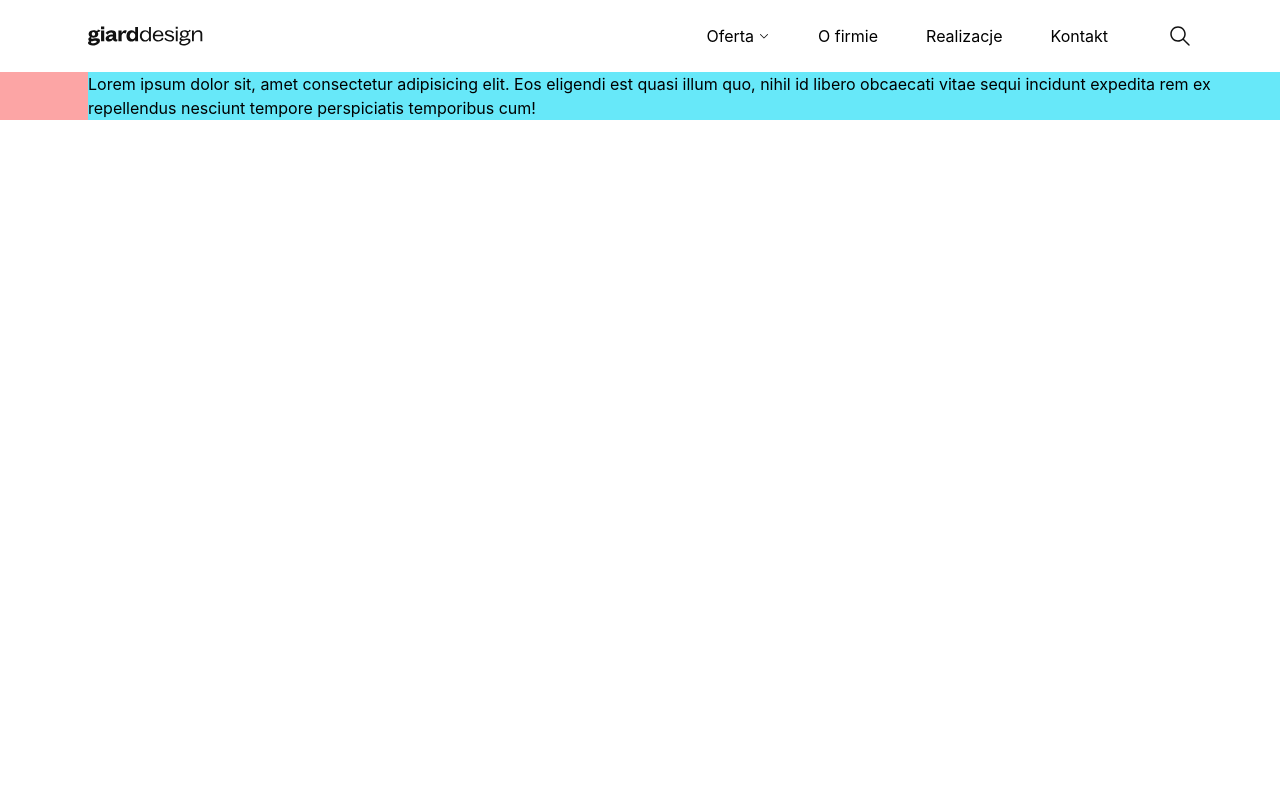
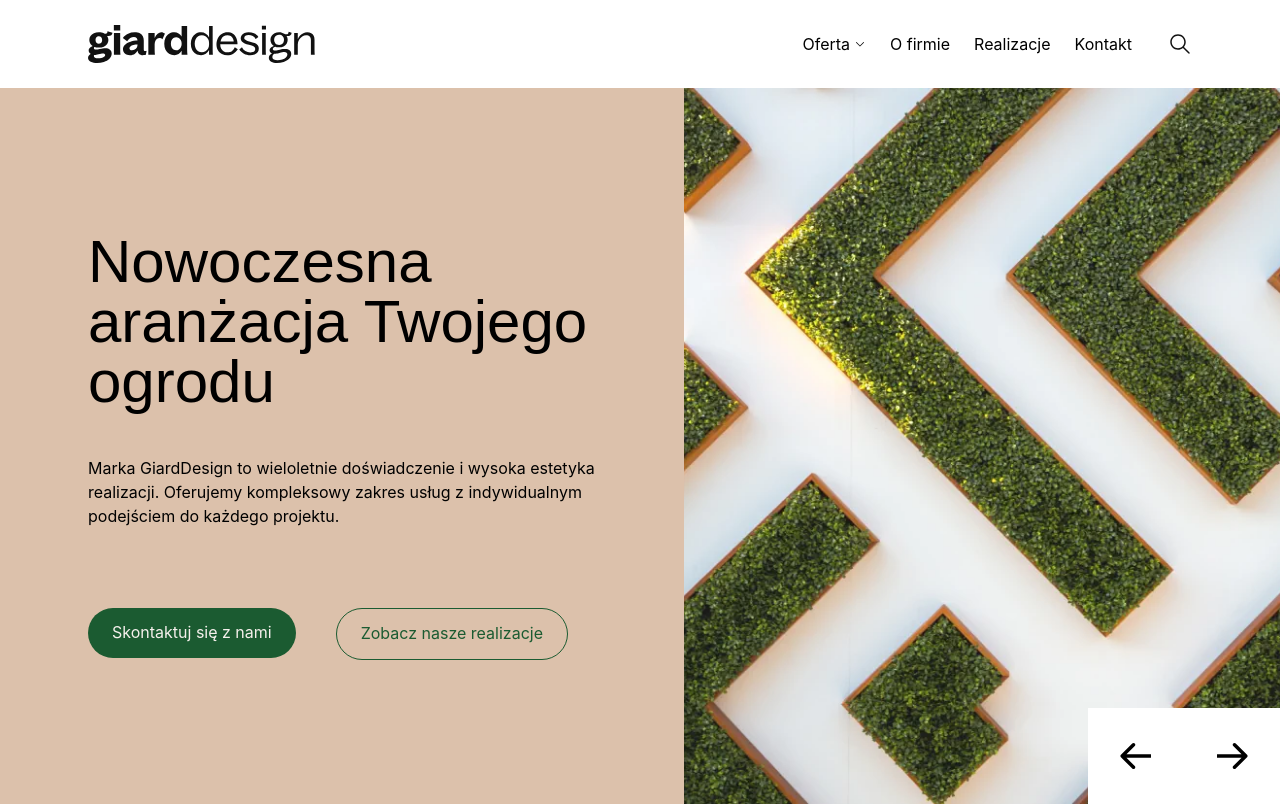
Before and after one commit to tomaszwasik31/GiardDesign, a website: page src/index.html in a window 1280 px wide. Drawn offline with Linux system fonts and the light colour scheme.

Commit message:
column layout, hero section structure

```diff
--- a/src/index.html
+++ b/src/index.html
@@ -6,12 +6,12 @@
     <link href="/dist/output.css" rel="stylesheet" />
     <title>Giard Design</title>
   </head>
-  <body class="flex justify-center items-center">
-   <div class="page-wrapper">
-    <nav class="relative flex justify-between py-6 padding-global">
-      <img src="img/giarddesign-logo.svg" alt="Giard Design Logo" />
-      <div class="nav-links-container gap-12 hidden lg:flex">
-        <div class="relative inline-block">
+  <body >
+   <div class="">
+    <nav class="grid grid-cols-12 gap-16 padding-global items-center py-6">
+     <img src="img/giarddesign-logo.svg" width="100%" alt="" class="col-span-3">
+      <div class="nav-links-container col-span-9 gap-6 justify-end hidden md:flex">
+        <div class="">
           <a
             href="#"
             class="dropdown-toggle flex items-center gap-1 hover:text-green"
@@ -53,7 +53,30 @@
         </div>
       </div>
     </nav>
-    <section id="hero" class="bg-red-300 padding-global no-padding-global-right"> <p class="bg-cyan-300">Lorem ipsum dolor sit, amet consectetur adipisicing elit. Eos eligendi est quasi illum quo, nihil id libero obcaecati vitae sequi incidunt expedita rem ex repellendus nesciunt tempore perspiciatis temporibus cum!</p></section>
+
+      <section id="hero" class="bg-beige   relative grid grid-cols-12  items-center padding-global padding-global-left-only">
+        <div class="hero-left-container  py-6 pr-20 lg:py-36 col-span-12 lg:col-span-6 ">
+          <h1 class="font-medium text-3xl lg:text-6xl">Nowoczesna aranżacja Twojego ogrodu </h1>
+          <p class=" py-6 lg:pt-11 lg:pb-20">Marka GiardDesign to wieloletnie doświadczenie i wysoka estetyka realizacji. Oferujemy kompleksowy zakres usług z indywidualnym podejściem do każdego projektu.</p>
+          <div class="hero-btn-container flex gap-10 flex-col lg:flex-row">
+            <button class="btn">Skontaktuj się z nami</button>
+            <button class="btn btn-secondary">Zobacz nasze realizacje</button>
+          </div>
+        </div>
+        <div class="hero-right-container  h-72 lg:h-full w-full col-span-12 lg:col-span-6">
+          <img src="img/hero-photo-1.webp" alt="" class="object-cover h-full w-full ">
+        </div>
+        <div class="swiper-nav bg-white absolute bottom-0 right-0 flex ">
+          <div class="swiper-left h-24  w-24 flex items-center justify-center">
+            <img src="img/arrow-nav.svg" alt="" class="w-8 h-8 ">
+          </div>
+          <div class="swiper-right h-24  w-24 flex items-center justify-center">
+            <img src="img/arrow-nav.svg" alt="" class="w-8 h-8 rotate-180">
+          </div>
+        </div>
+      </section>
+
+
     <script src="js/script.js"></script>
    </div>
   </body>
--- a/src/input.css
+++ b/src/input.css
@@ -8,6 +8,11 @@
     padding-left: 1rem;
     padding-right: 1rem;
   }
+}
+
+:root {
+  --green: #1b5b31;
+  --grey: #f5f0ec;
 }
 
 @media (min-width: 481px) and (max-width: 768px) {
@@ -24,21 +29,17 @@
   }
 }
 
-@media (min-width: 977px)  {
+@media (min-width: 977px) {
   .padding-global {
     padding-left: 5.5rem;
     padding-right: 5.5rem;
   }
 }
 
-.no-padding-global-right{
+.padding-global-left-only {
   padding-right: 0;
 }
 
-
-.page-wrapper{
-  max-width: 2000px;
-}
 
 @layer base {
   h1,
@@ -55,13 +56,35 @@
   }
 }
 
-
-
 .search-input {
   width: 0;
   transition: width 0.5s ease-in-out;
 }
 
 .search-input.active {
-  width: 8rem;
+  width: 6rem;
+
 }
+
+.btn {
+  padding: 0.75rem 1.5rem 0.875rem 1.5rem;
+  align-items: center;
+  gap: 0.625rem;
+  border-radius: 12.5rem;
+  background: var(--green);
+  color: var(--grey);
+  font-size: 1rem;
+  transition: ease-in-out 0.3s;
+ white-space: nowrap;
+ align-self: start;
+}
+
+.btn:hover {
+  scale: 0.95;
+}
+
+.btn-secondary {
+  background-color: transparent;
+  color: var(--green);
+  border: 1px solid var(--green);
+}
```
Also changed, not shown: dist/output.css, src/img/arrow-nav.svg (added), src/img/hero-photo-1.webp (added).
